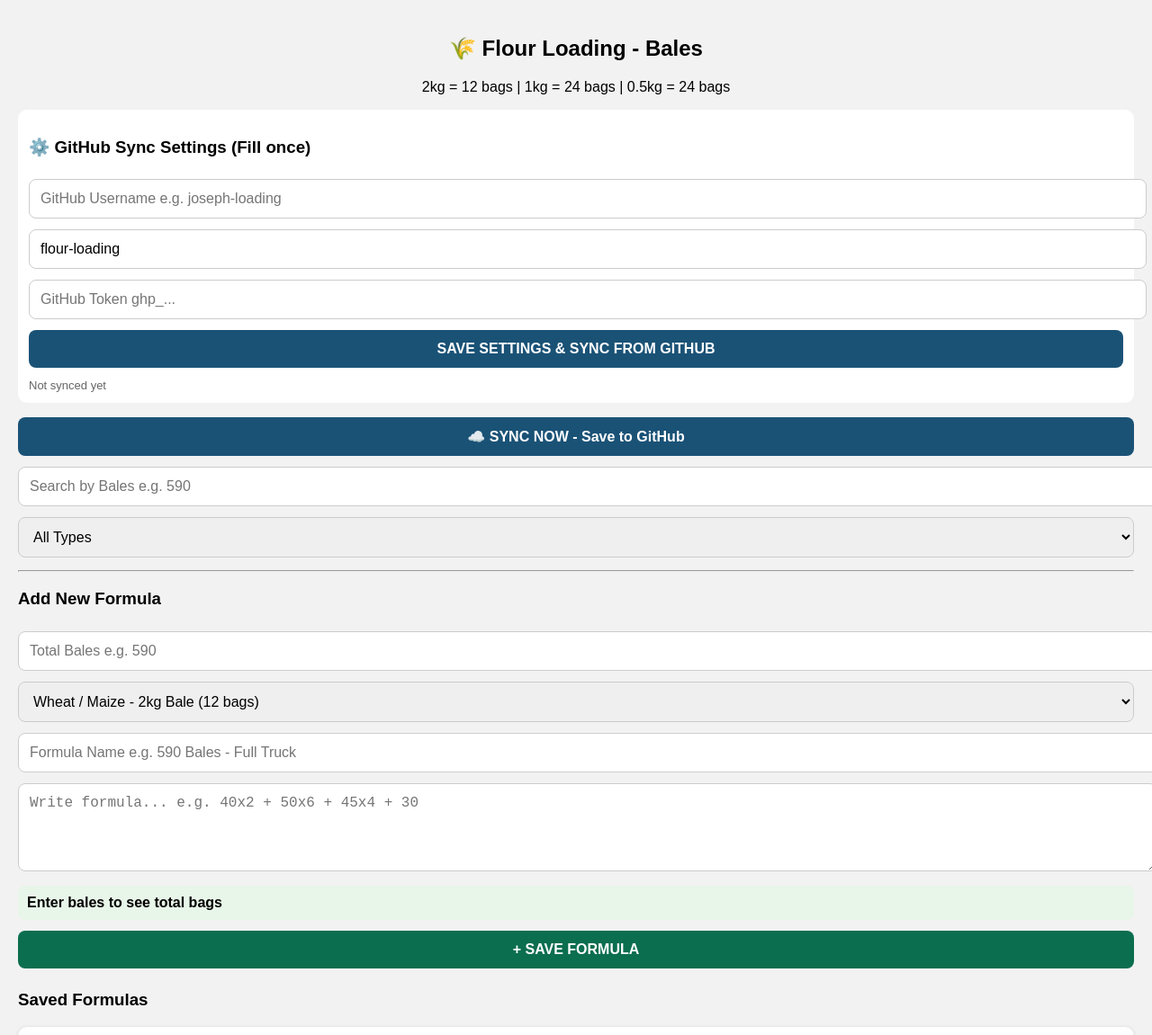
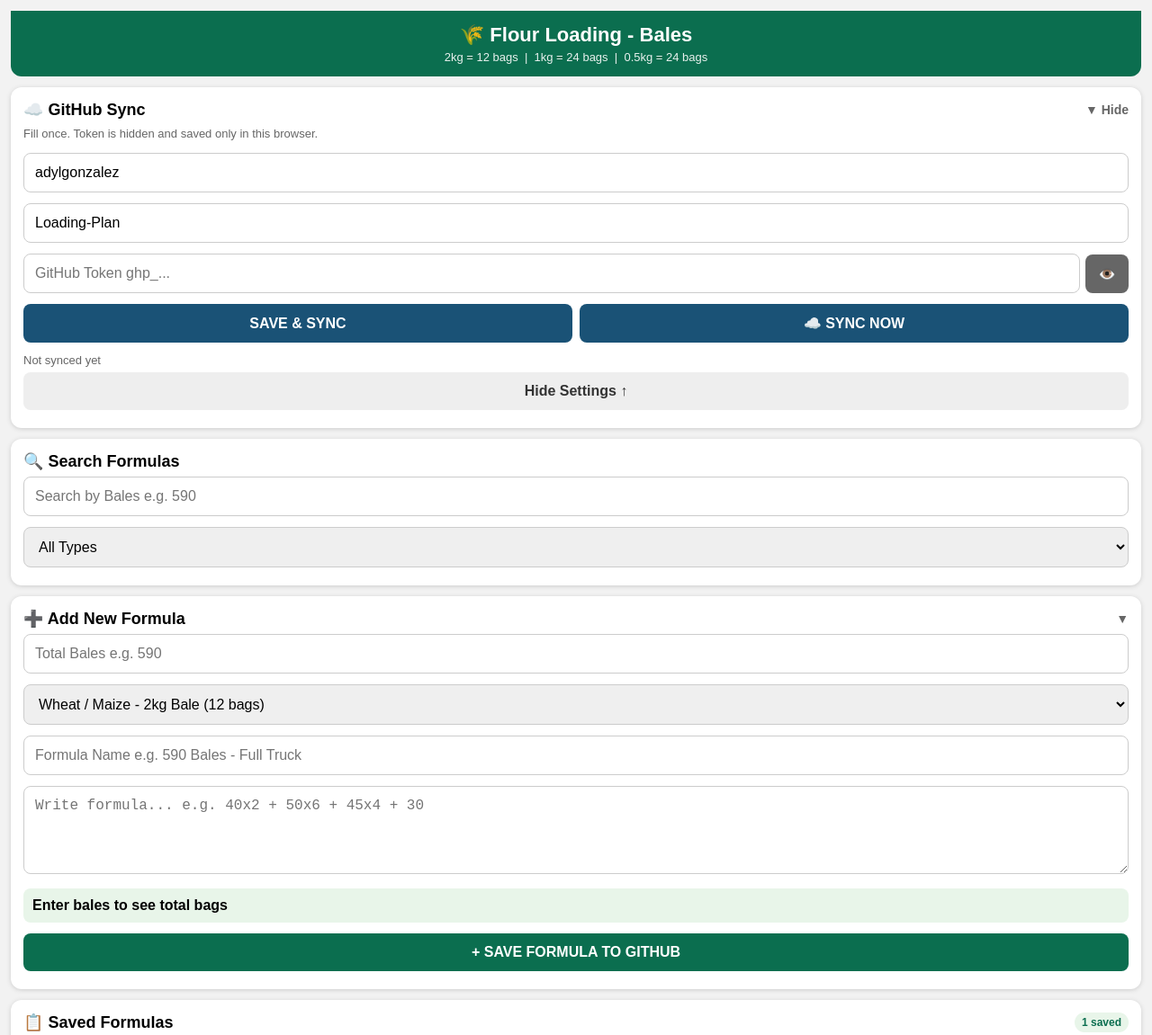
Before and after one commit to adylgonzalez/Loading-Plan, a plain HTML site: page index.html in a window 1280 px wide. Shown: the top 1151 px of the page at 90% size. Drawn offline with Linux system fonts and the light colour scheme.

Commit message:
Refactor index.html for improved layout and sync
Updated HTML structure, styles, and GitHub sync functionality.

```diff
--- a/index.html
+++ b/index.html
@@ -4,34 +4,61 @@
 <meta name="viewport" content="width=device-width, initial-scale=1">
 <title>Flour Loading - Bales</title>
 <style>
-body{font-family:Arial;padding:12px;background:#f2f2f2}
-h2{text-align:center}
-input,textarea,button,select{width:100%;padding:12px;margin:6px 0;border-radius:8px;border:1px solid #ccc;font-size:16px}
-button{background:#0b6e4f;color:white;border:none;font-weight:bold}
-.card{background:white;padding:12px;border-radius:10px;margin:10px 0;box-shadow:0 1px 4px #ccc}
-.bales{font-size:22px;font-weight:bold;color:#0b6e4f}
+body{font-family:Arial;padding:12px;background:#f2f2f2;margin:0}
+.top{background:#0b6e4f;color:white;padding:14px;border-radius:0 0 12px 12px;text-align:center}
+.top h2{margin:0;font-size:22px}
+.top p{margin:4px 0 0;font-size:13px;opacity:0.9}
+input,textarea,button,select{width:100%;padding:12px;margin:6px 0;border-radius:8px;border:1px solid #ccc;font-size:16px;box-sizing:border-box}
+button{background:#0b6e4f;color:white;border:none;font-weight:bold;cursor:pointer}
+button:active{opacity:0.85}
+.card{background:white;padding:14px;border-radius:12px;margin:12px 0;box-shadow:0 1px 5px #ccc}
+.bales{font-size:20px;font-weight:bold;color:#0b6e4f}
 .del{background:#c0392b;margin-top:8px}
 .small{color:#666;font-size:13px}
 .calc{background:#e8f5e9;padding:10px;border-radius:8px;margin:6px 0;font-weight:bold}
 .sync{background:#1a5276}
-.settings{background:white;padding:12px;border-radius:10px;margin:10px 0}
+.sectionTitle{font-size:18px;font-weight:bold;margin:0;display:flex;justify-content:space-between;align-items:center;cursor:pointer}
+.arrow{font-size:14px;color:#666}
+.hidden{display:none}
+.row{display:flex;gap:8px}
+.row button{flex:1}
+.eye{background:#666}
+.settingsRow{display:flex;gap:6px;align-items:center}
+.settingsRow input{flex:1}
+.settingsRow button{width:48px;padding:12px 0}
+.badge{display:inline-block;background:#e8f5e9;color:#0b6e4f;padding:4px 8px;border-radius:20px;font-size:12px;font-weight:bold}
 </style>
 </head>
 <body>
+
+<div class="top">
 <h2>🌾 Flour Loading - Bales</h2>
-<p style="text-align:center">2kg = 12 bags | 1kg = 24 bags | 0.5kg = 24 bags</p>
-
-<div class="settings">
-<h3>⚙️ GitHub Sync Settings (Fill once)</h3>
-<input id="ghUser" placeholder="GitHub Username e.g. joseph-loading">
-<input id="ghRepo" placeholder="Repo Name e.g. flour-loading" value="flour-loading">
-<input id="ghToken" type="password" placeholder="GitHub Token ghp_...">
-<button class="sync" onclick="saveSettings()">SAVE SETTINGS & SYNC FROM GITHUB</button>
-<div id="syncStatus" style="font-size:13px;color:#666;margin-top:6px">Not synced yet</div>
+<p>2kg = 12 bags &nbsp;|&nbsp; 1kg = 24 bags &nbsp;|&nbsp; 0.5kg = 24 bags</p>
 </div>
 
-<button class="sync" onclick="syncToGitHub()">☁️ SYNC NOW - Save to GitHub</button>
+<!-- 1. GITHUB SYNC - ON TOP, COLLAPSIBLE & TOKEN HIDDEN -->
+<div class="card">
+<div class="sectionTitle" onclick="toggle('settingsBody')">☁️ GitHub Sync <span class="arrow" id="settingsArrow">▼ Hide</span></div>
+<div id="settingsBody">
+<p class="small" style="margin:8px 0">Fill once. Token is hidden and saved only in this browser.</p>
+<input id="ghUser" placeholder="GitHub Username" value="adylgonzalez">
+<input id="ghRepo" placeholder="Repo Name" value="Loading-Plan">
+<div class="settingsRow">
+<input id="ghToken" type="password" placeholder="GitHub Token ghp_...">
+<button class="eye" onclick="toggleToken()">👁️</button>
+</div>
+<div class="row">
+<button class="sync" onclick="saveSettings()">SAVE & SYNC</button>
+<button class="sync" onclick="syncToGitHub()">☁️ SYNC NOW</button>
+</div>
+<div id="syncStatus" class="small" style="margin-top:6px">Not synced yet</div>
+<button onclick="toggle('settingsBody')" style="background:#eee;color:#333;margin-top:6px">Hide Settings ↑</button>
+</div>
+</div>
 
+<!-- 2. SEARCH -->
+<div class="card">
+<div class="sectionTitle">🔍 Search Formulas</div>
 <input id="search" type="number" placeholder="Search by Bales e.g. 590" oninput="show()">
 <select id="searchType" onchange="show()">
 <option value="">All Types</option>
@@ -39,9 +66,12 @@ button{background:#0b6e4f;color:white;border:none;font-weight:bold}
 <option value="1kg">1kg Bales Only</option>
 <option value="0.5kg">0.5kg Bales Only</option>
 </select>
-<hr>
+</div>
 
-<h3>Add New Formula</h3>
+<!-- 3. ADD NEW FORMULA - ORGANIZED -->
+<div class="card">
+<div class="sectionTitle" onclick="toggle('addBody')">➕ Add New Formula <span class="arrow" id="addArrow">▼</span></div>
+<div id="addBody">
 <input id="bales" type="number" placeholder="Total Bales e.g. 590" oninput="calc()">
 <select id="type" onchange="calc()">
 <option value="2kg">Wheat / Maize - 2kg Bale (12 bags)</option>
@@ -51,19 +81,34 @@ button{background:#0b6e4f;color:white;border:none;font-weight:bold}
 <input id="title" placeholder="Formula Name e.g. 590 Bales - Full Truck">
 <textarea id="formula" rows="4" placeholder="Write formula... e.g. 40x2 + 50x6 + 45x4 + 30"></textarea>
 <div id="calcBox" class="calc">Enter bales to see total bags</div>
-<button onclick="add()">+ SAVE FORMULA</button>
+<button onclick="add()">+ SAVE FORMULA TO GITHUB</button>
+</div>
+</div>
 
-<h3>Saved Formulas</h3>
-<div id="list"></div>
+<!-- 4. SAVED -->
+<div class="card">
+<div class="sectionTitle">📋 Saved Formulas <span class="badge" id="countBadge">0</span></div>
+<div id="list" style="margin-top:10px"></div>
+</div>
 
 <script>
 let data = [];
 let fileSha = null;
 
+function toggle(id){
+  let el = document.getElementById(id);
+  el.classList.toggle('hidden');
+  if(id=='settingsBody') document.getElementById('settingsArrow').innerText = el.classList.contains('hidden') ? '▶ Show' : '▼ Hide';
+  if(id=='addBody') document.getElementById('addArrow').innerText = el.classList.contains('hidden') ? '▶' : '▼';
+}
+function toggleToken(){
+  let t = document.getElementById('ghToken');
+  t.type = t.type === 'password' ? 'text' : 'password';
+}
 function getSettings(){
   return {
     user: document.getElementById('ghUser').value.trim() || localStorage.getItem('ghUser') || '',
-    repo: document.getElementById('ghRepo').value.trim() || 'flour-loading',
+    repo: document.getElementById('ghRepo').value.trim() || 'Loading-Plan',
     token: document.getElementById('ghToken').value.trim() || localStorage.getItem('ghToken') || ''
   };
 }
@@ -73,16 +118,17 @@ function saveSettings(){
   localStorage.setItem('ghRepo', s.repo);
   localStorage.setItem('ghToken', s.token);
   loadFromGitHub();
+  // Auto-hide after saving to keep it clean
+  setTimeout(()=>{ let b=document.getElementById('settingsBody'); if(!b.classList.contains('hidden')) toggle('settingsBody'); }, 800);
 }
 function loadSettings(){
-  document.getElementById('ghUser').value = localStorage.getItem('ghUser') || '';
-  document.getElementById('ghRepo').value = localStorage.getItem('ghRepo') || 'flour-loading';
+  document.getElementById('ghUser').value = localStorage.getItem('ghUser') || 'adylgonzalez';
+  document.getElementById('ghRepo').value = localStorage.getItem('ghRepo') || 'Loading-Plan';
   document.getElementById('ghToken').value = localStorage.getItem('ghToken') || '';
 }
-
 async function loadFromGitHub(){
   let s = getSettings();
-  if(!s.user || !s.token){ document.getElementById('syncStatus').innerText = 'Fill GitHub username + token above, then Sync'; show(); return; }
+  if(!s.user || !s.token){ document.getElementById('syncStatus').innerText = 'Fill GitHub username + token, then Sync'; show(); return; }
   document.getElementById('syncStatus').innerText = 'Loading from GitHub...';
   try{
     let res = await fetch(`https://api.github.com/repos/${s.user}/${s.repo}/contents/formulas.json`, { headers: { Authorization: 'token ' + s.token, Accept: 'application/vnd.github.v3+json' }});
@@ -92,17 +138,15 @@ async function loadFromGitHub(){
     let content = atob(json.content.replace(/\n/g,''));
     data = JSON.parse(content);
     localStorage.setItem('flourBalesV3', JSON.stringify(data));
-    document.getElementById('syncStatus').innerText = '✅ Synced from GitHub: ' + data.length + ' formulas loaded';
+    document.getElementById('syncStatus').innerText = '✅ Synced: ' + data.length + ' formulas';
     show();
-  }catch(e){ document.getElementById('syncStatus').innerText = '❌ Sync failed: ' + e.message + ' - Using local data'; show(); }
+  }catch(e){ document.getElementById('syncStatus').innerText = '❌ ' + e.message + ' - Using local data'; show(); }
 }
-
 async function syncToGitHub(){
   let s = getSettings();
   if(!s.user || !s.token){ alert('Fill GitHub settings first'); return; }
   document.getElementById('syncStatus').innerText = 'Uploading to GitHub...';
   try{
-    // Get latest SHA first
     let getRes = await fetch(`https://api.github.com/repos/${s.user}/${s.repo}/contents/formulas.json`, { headers: { Authorization: 'token ' + s.token }});
     let getJson = await getRes.json();
     fileSha = getJson.sha;
@@ -115,10 +159,9 @@ async function syncToGitHub(){
     if(!res.ok) throw new Error('GitHub rejected. Check token has repo permission');
     let j = await res.json();
     fileSha = j.content.sha;
-    document.getElementById('syncStatus').innerText = '✅ Saved to GitHub! Open on another device and press Sync.';
+    document.getElementById('syncStatus').innerText = '✅ Saved to GitHub! Open on other device and press Sync.';
   }catch(e){ document.getElementById('syncStatus').innerText = '❌ Upload failed: ' + e.message; alert(e.message); }
 }
-
 function bagsPerBale(type){ if(type=="2kg") return 12; if(type=="1kg") return 24; if(type=="0.5kg") return 24; return 12; }
 function calc(){ let b=document.getElementById('bales').value; let ty=document.getElementById('type').value; if(b){ let per=bagsPerBale(ty); document.getElementById('calcBox').innerHTML = b + " Bales of " + ty + " = " + (b*per) + " bags total"; } }
 async function add(){
@@ -133,14 +176,14 @@ async function add(){
 function show(){
   let q=document.getElementById('search').value; let qt=document.getElementById('searchType').value;
   let filtered=data.filter(d=>(!q||d.bales==q)&&(!qt||d.type==qt));
+  document.getElementById('countBadge').innerText = data.length + ' saved';
   let html=''; if(filtered.length==0) html='<p>No formula found. Add one above.</p>';
-  filtered.forEach((d)=>{ let idx=data.indexOf(d); html+=`<div class="card"><div class="bales">${d.bales} BALES - ${d.type}</div><div class="small">${d.typeLabel}</div><b>${d.title}</b><p style="white-space:pre-wrap">${d.formula}</p><button class="del" onclick="del(${idx})">Delete</button></div>`; });
+  filtered.forEach((d)=>{ let idx=data.indexOf(d); html+=`<div class="card" style="box-shadow:none;border:1px solid #eee"><div class="bales">${d.bales} BALES - ${d.type}</div><div class="small">${d.typeLabel}</div><b>${d.title}</b><p style="white-space:pre-wrap">${d.formula}</p><button class="del" onclick="del(${idx})">Delete</button></div>`; });
   document.getElementById('list').innerHTML=html;
 }
 async function del(index){ if(confirm('Delete this?')){ data.splice(index,1); localStorage.setItem('flourBalesV3', JSON.stringify(data)); show(); await syncToGitHub(); } }
 
 loadSettings();
-// Load local first for fast open, then GitHub
 let local = JSON.parse(localStorage.getItem('flourBalesV3') || 'null');
 if(local && local.length>0){ data = local; } else { data = [{bales:"590", type:"2kg", typeLabel:"Wheat / Maize - 2kg Bale (12 bags)", title:"590 Bales - Full Load", formula:"40 x 2 = 80\n50 x 6 = 300\n45 x 4 = 180\n+ 30 = 590 BALES\n\nTotal Bags: 590 x 12 = 7,080 bags of 2kg\n\nBreakdown: 40x2 + 50x6 + 45x4 + 30"}]; }
 show();
```
